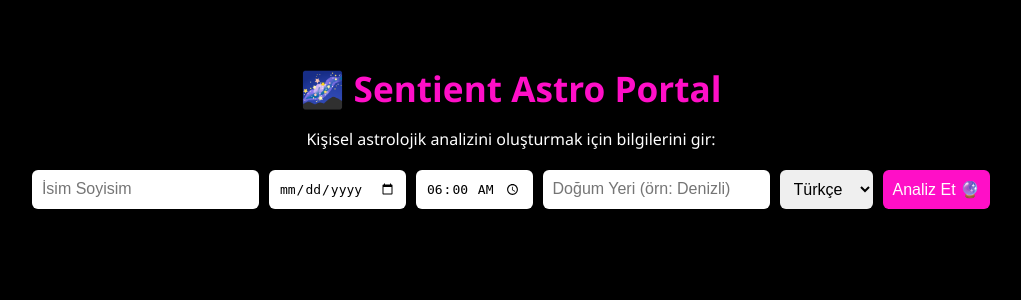
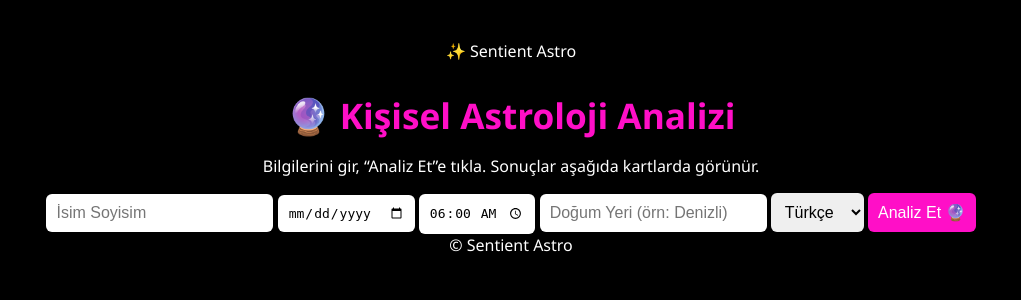
Before and after one commit to omertekin1409/sentient-astro-final, a Flask app: page / in a window 1280 px wide. Shown: the top 300 px of the page, without its empty margins (129-1150 px from the left). Run offline with Flask 3, Linux system fonts and the light colour scheme.

Commit message:
Refactor HTML structure and improve accessibility

```diff
--- a/templates/index.html
+++ b/templates/index.html
@@ -2,98 +2,147 @@
 <html lang="tr">
 <head>
   <meta charset="UTF-8" />
-  <meta name="viewport" content="width=device-width, initial-scale=1.0" />
+  <meta name="viewport" content="width=device-width, initial-scale=1.0"/>
   <title>Sentient Astro Portal</title>
   <link rel="stylesheet" href="{{ url_for('static', filename='style.css') }}">
+  <link rel="icon" href="data:,">
+</head>
+<body>
+  <header class="topbar">
+    <div class="logo">✨ Sentient Astro</div>
+  </header>
+
+  <main class="container">
+    <section class="panel">
+      <h1>🔮 Kişisel Astroloji Analizi</h1>
+      <p class="sub">Bilgilerini gir, “Analiz Et”e tıkla. Sonuçlar aşağıda kartlarda görünür.</p>
+
+      <div class="form">
+        <input id="name" type="text" placeholder="İsim Soyisim" />
+        <input id="dob" type="date" />
+        <input id="time" type="time" value="06:00" />
+        <input id="place" type="text" placeholder="Doğum Yeri (örn: Denizli)" />
+        <select id="lang">
+          <option value="tr" selected>Türkçe</option>
+          <option value="en">English</option>
+        </select>
+        <button id="go">Analiz Et 🔮</button>
+      </div>
+    </section>
+
+    <section id="cards" class="grid">
+      <!-- Sonuç kartları buraya basılır -->
+    </section>
+  </main>
+
+  <footer class="foot">© Sentient Astro</footer>
+
   <script>
+    function apiBase() {
+      // Render’da canlı alan adı kullan; lokalde 127.0.0.1
+      return (location.hostname.includes("render.com"))
+        ? "https://sentient-astro-final.onrender.com"
+        : "http://127.0.0.1:5000";
+    }
+
+    function barHTML(label, value) {
+      value = Math.max(0, Math.min(100, Number(value)||0));
+      return `
+        <div class="bar">
+          <div class="bar-top">
+            <span>${label}</span><span>${value}%</span>
+          </div>
+          <div class="bar-rail"><div class="bar-fill" style="width:${value}%"></div></div>
+        </div>`;
+    }
+
+    function cardHTML(title, body) {
+      return `<div class="card"><h3>${title}</h3>${body}</div>`;
+    }
+
     async function analyze() {
       const name = document.getElementById("name").value.trim();
-      const dob = document.getElementById("dob").value;
+      const dob  = document.getElementById("dob").value;
       const time = document.getElementById("time").value;
-      const place = document.getElementById("place").value.trim();
+      const place= document.getElementById("place").value.trim();
       const lang = document.getElementById("lang").value;
 
-      if (!dob || !name) {
-        alert("Lütfen isim ve doğum tarihini giriniz 🌙");
+      if (!name || !dob) {
+        alert("İsim ve doğum tarihini girmen gerekiyor.");
         return;
       }
 
-      const data = { name, dob, time, place, lang };
-
-      // 🔥 Mutlak URL kullanıyoruz (Render veya local farketmez)
-      const apiUrl = window.location.hostname.includes("render.com")
-        ? "https://sentient-astro-final.onrender.com/api/analyze"
-        : "http://127.0.0.1:5000/api/analyze";
-
-      document.getElementById("result").innerHTML = "<p>Analiz yapılıyor... 🔮</p>";
+      const payload = { name, dob, time, place, lang };
+      const btn = document.getElementById("go");
+      const cards = document.getElementById("cards");
+      btn.disabled = true;
+      cards.innerHTML = cardHTML("⏳ Analiz", "<p>Hesaplanıyor...</p>");
 
       try {
-        const res = await fetch(apiUrl, {
+        const r = await fetch(`${apiBase()}/api/analyze`, {
           method: "POST",
           headers: { "Content-Type": "application/json" },
-          body: JSON.stringify(data)
+          body: JSON.stringify(payload)
         });
-        const json = await res.json();
+        const j = await r.json();
 
-        if (!json.ok) {
-          document.getElementById("result").innerHTML = `<p>⚠️ Hata: ${json.error || "API bulunamadı"}</p>`;
-          return;
-        }
+        if (!j.ok) throw new Error("API beklenmedik yanıt verdi.");
 
-        const d = json.data;
-        document.getElementById("result").innerHTML = `
-          <div class="result-card">
-            <h2>🌞 Astroloji</h2>
-            <p><b>Burç:</b> ${d["Astroloji"].burc} |
-               <b>Element:</b> ${d["Astroloji"].element} |
-               <b>Modalite:</b> ${d["Astroloji"].modalite}</p>
-            <hr>
-            <h2>🔢 Numeroloji</h2>
-            <p>Yaşam Yolu: ${d["Numeroloji"]["Yaşam Yolu"]} |
-               Kader: ${d["Numeroloji"]["Kader"]} |
-               Ruh: ${d["Numeroloji"]["Ruh"]} |
-               Kişilik: ${d["Numeroloji"]["Kişilik"]}</p>
-            <hr>
-            <h2>⚙️ Biyoritim</h2>
-            <p>Fiziksel: ${d["Biyoritim"]["Fiziksel"]}% |
-               Duygusal: ${d["Biyoritim"]["Duygusal"]}% |
-               Zihinsel: ${d["Biyoritim"]["Zihinsel"]}%</p>
-            <hr>
-            <h2>📆 Dönüm Noktaları</h2>
-            <p>Yaş: ${d["Yaş & Dönüm Noktaları"]["Yaş"]} |
-               Gün: ${d["Yaş & Dönüm Noktaları"]["Gün"]} |
-               Sonraki 10K Gün: ${d["Yaş & Dönüm Noktaları"]["Sonraki10K"]}</p>
-            <hr>
-            <h2>🐉 Çin Burcu</h2>
-            <p>${d["Çin Burcu"]["Element"]} ${d["Çin Burcu"]["Hayvan"]}</p>
-            <hr>
-            <h2>🪄 Günlük Rehber</h2>
-            <p>${d["Günlük"]}</p>
-          </div>
-        `;
-      } catch (err) {
-        document.getElementById("result").innerHTML = `<p>🚨 Bağlantı hatası: ${err.message}</p>`;
+        const d = j.data;
+
+        // ---- Kartlar
+        const astro = d.lang === "tr"
+          ? `<p><b>Burç:</b> ${d["Astroloji"].burc} &nbsp;|&nbsp; <b>Element:</b> ${d["Astroloji"].element} &nbsp;|&nbsp; <b>Modalite:</b> ${d["Astroloji"].modalite}</p><p class="muted">${d["Astroloji"].text}</p>`
+          : `<p><b>Sign:</b> ${d["Astrology"].sign} &nbsp;|&nbsp; <b>Element:</b> ${d["Astrology"].element} &nbsp;|&nbsp; <b>Modality:</b> ${d["Astrology"].modality}</p><p class="muted">${d["Astrology"].text}</p>`;
+
+        const num = d.lang === "tr"
+          ? `<p>Yaşam Yolu: ${d["Numeroloji"]["Yaşam Yolu"]} • Kader: ${d["Numeroloji"]["Kader"]} • Ruh: ${d["Numeroloji"]["Ruh"]} • Kişilik: ${d["Numeroloji"]["Kişilik"]}</p><p class="muted">${d["Numeroloji"].text}</p>`
+          : `<p>Life Path: ${d["Numerology"]["Life Path"]} • Destiny: ${d["Numerology"]["Destiny"]} • Soul: ${d["Numerology"]["Soul"]} • Personality: ${d["Numerology"]["Personality"]}</p><p class="muted">${d["Numerology"].text}</p>`;
+
+        const bio = d.lang === "tr"
+          ? barHTML("Fiziksel", d["Biyoritim"]["Fiziksel"])
+            + barHTML("Duygusal", d["Biyoritim"]["Duygusal"])
+            + barHTML("Zihinsel", d["Biyoritim"]["Zihinsel"])
+            + `<p class="muted">${d["Biyoritim"].text}</p>`
+          : barHTML("Physical", d["Biorhythm"]["Physical"])
+            + barHTML("Emotional", d["Biorhythm"]["Emotional"])
+            + barHTML("Intellectual", d["Biorhythm"]["Intellectual"])
+            + `<p class="muted">${d["Biorhythm"].text}</p>`;
+
+        const ages = d.lang === "tr"
+          ? `<p>Yaş: ${d["Yaş & Dönüm Noktaları"]["Yaş"]} • Gün: ${d["Yaş & Dönüm Noktaları"]["Gün"]} • Sonraki 10K Gün: ${d["Yaş & Dönüm Noktaları"]["Sonraki10K"]}</p>`
+          : `<p>Age: ${d["Age & Milestones"]["Age"]} • Days: ${d["Age & Milestones"]["Days"]} • Next10K: ${d["Age & Milestones"]["Next10K"]}</p>`;
+
+        const cz = d.lang === "tr"
+          ? `<p>${d["Çin Burcu"]["Element"]} ${d["Çin Burcu"]["Hayvan"]}</p><p class="muted">${d["Çin Burcu"].text}</p>`
+          : `<p>${d["Chinese Zodiac"]["Element"]} ${d["Chinese Zodiac"]["Animal"]}</p><p class="muted">${d["Chinese Zodiac"].text}</p>`;
+
+        const daily = d.lang === "tr"
+          ? `<p>${d["Günlük"]["text"]}</p>`
+          : `<p>${d["Daily"]["text"]}</p>`;
+
+        const insight = d.lang === "tr"
+          ? `<p>${d["Yorum"]}</p><div class="callout">💡 ${d["Öneri"]}</div>`
+          : `<p>${d["Insight"]}</p><div class="callout">💡 ${d["Suggestion"]}</div>`;
+
+        cards.innerHTML =
+          cardHTML("🌞 Astroloji", astro) +
+          cardHTML("🔢 Numeroloji", num) +
+          cardHTML("⚙️ Biyoritim", bio) +
+          cardHTML("📆 Dönüm Noktaları", ages) +
+          cardHTML("🐉 Çin Burcu", cz) +
+          cardHTML("🪄 Günlük Rehber", daily) +
+          cardHTML("🧠 Sentient Yorumu", insight);
+
+      } catch (e) {
+        document.getElementById("cards").innerHTML =
+          cardHTML("Hata", `<p>🚨 ${e.message}</p>`);
+      } finally {
+        btn.disabled = false;
       }
     }
+
+    document.getElementById("go").addEventListener("click", analyze);
   </script>
-</head>
-
-<body>
-  <h1>🌌 Sentient Astro Portal</h1>
-  <p>Kişisel astrolojik analizini oluşturmak için bilgilerini gir:</p>
-
-  <div class="form-container">
-    <input type="text" id="name" placeholder="İsim Soyisim">
-    <input type="date" id="dob">
-    <input type="time" id="time" value="06:00">
-    <input type="text" id="place" placeholder="Doğum Yeri (örn: Denizli)">
-    <select id="lang">
-      <option value="tr" selected>Türkçe</option>
-      <option value="en">English</option>
-    </select>
-    <button onclick="analyze()">Analiz Et 🔮</button>
-  </div>
-
-  <div id="result"></div>
 </body>
 </html>
```
